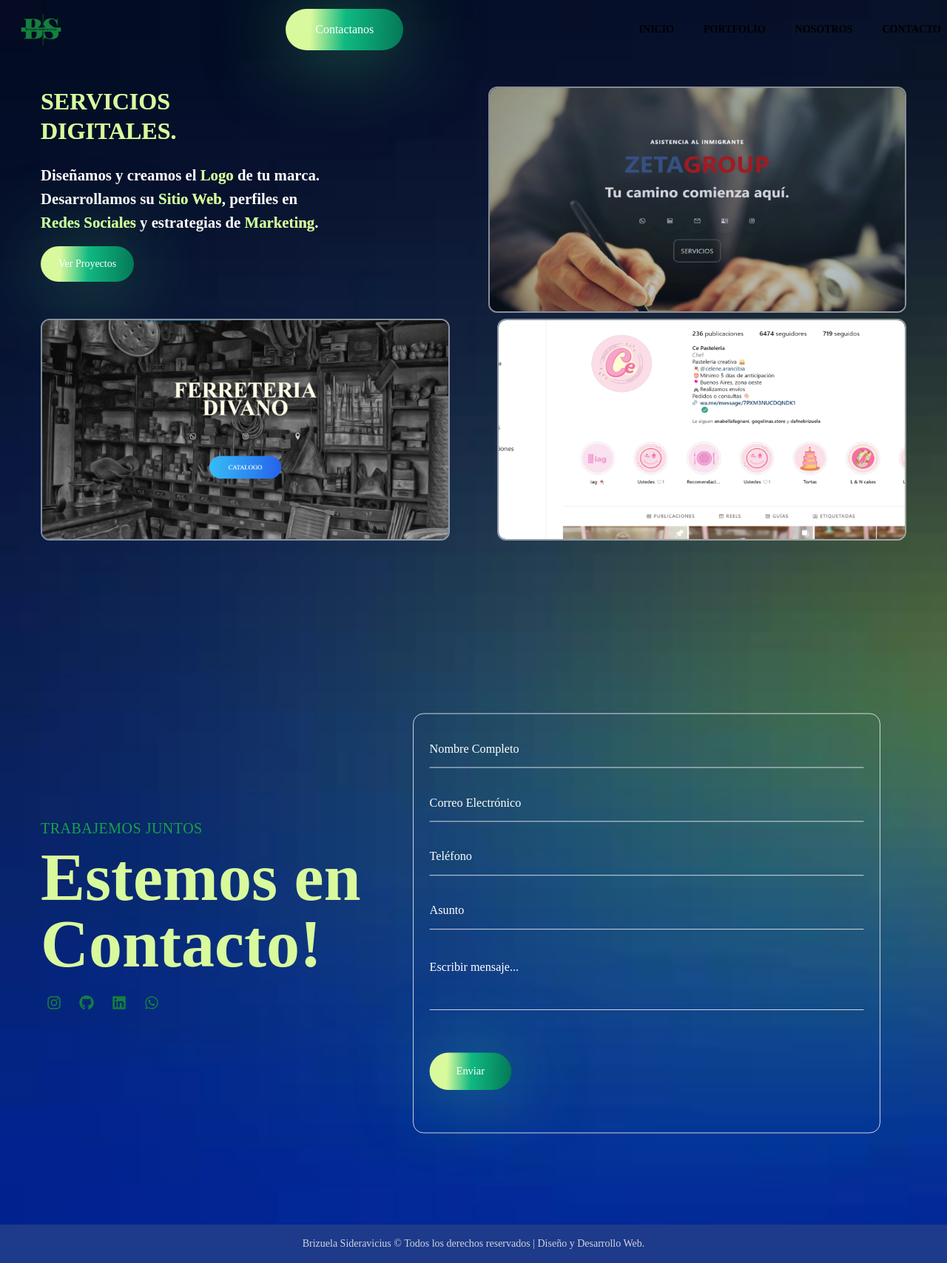
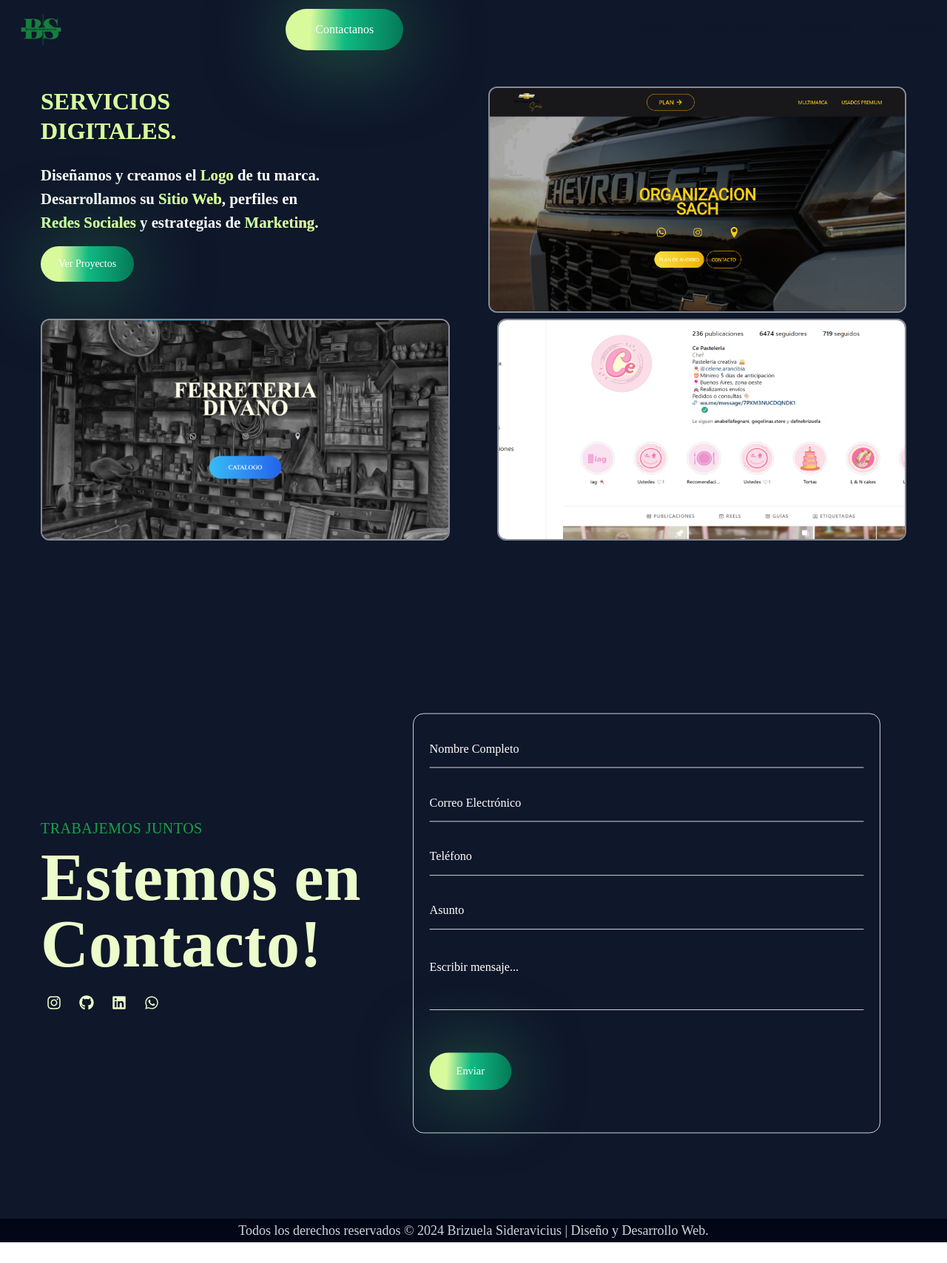
Before and after one commit to santibrizuela/brizuelasideravicius, a React (Create React App) app: page /work in a window 1280 px wide. Shown: the whole page at 74% size. After the commit the page ends 1680 px from the top, so only its background shows below. Built offline with nearby package versions, Linux system fonts and the light colour scheme.

Commit message:
stylesssss

```diff
--- a/src/App.js
+++ b/src/App.js
@@ -16,7 +16,7 @@
 
 const App = () => {
   return (
-    <div className='bg-site bg-no-repeat bg-cover overflow-hidden'>
+    <div className='bg-slate-900 bg-no-repeat bg-cover overflow-hidden'>
 
       <Navbar />
       <WhatsappScroll />
--- a/src/components/About.js
+++ b/src/components/About.js
@@ -36,7 +36,7 @@
             viewport={{ once: false, amount: 0.3 }}
             className='flex-1 text-center lg:text-start'
           >
-            <h2 className='h2 text-lime-200 w-max mx-auto'>About us.</h2>
+            <h2 className='h2 text-lime-100 w-max mx-auto'>About us.</h2>
             <h3 className='h3 mb-4'>
               Nos dedicamos al <a href='/branding' className='text-gradient text-lime-200'>Diseño Gráfico</a>,
               <a href='/webdevelopment' className='text-gradient text-lime-200'> Desarrollo Web</a> y
--- a/src/components/Banner.js
+++ b/src/components/Banner.js
@@ -35,7 +35,7 @@
              viewport={{once: false, amount: 0.7}}
              className='mb-6 text-[36px] lg:text-[60px] font-secondary font-semibold uppercase leading-[1]'
           >
-            <span className='text-gradient mr-4'>
+            <span className='text-lime-100 mr-4'>
               <TypeAnimation sequence={[
                 'Diseño',
                 2000,
@@ -61,7 +61,7 @@
              className='mb-8 max-w-lg mx-auto lg:mx-0'
           >
             Digitalizamos tu marca. Te potenciamos en el mundo digital
-            utilizando <a href='/branding' className='font-bold text-lime-200'>Diseño Gráfico</a>, <a href='/webdevelopment' className='font-bold text-lime-200'>Desarrollo Web</a> y <a href='/marketing' className='font-bold text-lime-200'>Marketing Digital</a>.
+            utilizando <a href='/branding' className='font-bold'>Diseño Gráfico</a>, <a href='/webdevelopment' className='font-bold'>Desarrollo Web</a> y <a href='/marketing' className='font-bold'>Marketing Digital</a>.
           </motion.p>
           <motion.div
              variants={fadeIn('up', 0.6)}
@@ -86,7 +86,7 @@
              initial="hidden"
              whileInView={'show'}
              viewport={{once: false, amount: 0.7}}
-             className='flex text-[20px] gap-x-6 max-w-max mx-auto lg:mx-0'
+             className='flex text-4xl gap-x-6 max-w-max mx-auto lg:mx-0'
           >
             <a href='https://www.instagram.com/digitalizamostumarca/' target='_blank' rel='noreferrer'>
               <FaInstagram className='icon-color'/>
--- a/src/components/Contact.js
+++ b/src/components/Contact.js
@@ -20,10 +20,10 @@
           >
             <div>
               <h4 className='text-xl uppercase text-accent
-              font-medium mb-2 tracking-wide hover:text-gradient'>
+              font-medium mb-2 tracking-wide'>
                 Trabajemos Juntos
               </h4>
-              <h2 className='text-lime-200 font-bold text-[45px] lg:text-[90px] leading-none mb-2'>
+              <h2 className='text-lime-100 font-bold text-[45px] lg:text-[90px] leading-none mb-2'>
                 Estemos en <br /> Contacto!
               </h2>
 
--- a/src/components/Footer.js
+++ b/src/components/Footer.js
@@ -2,8 +2,15 @@
 
 const Footer = () => {
   return (
-    <div id='footer' className='w-full text-center text-gray-300'>
-        <p className='bg-blue-900 mt-2 py-4 text-sm'>Brizuela Sideravicius © Todos los derechos reservados | Diseño y Desarrollo Web.</p>
+    <div id='footer' className='w-full text-center bg-slate-950 text-gray-300'>
+      <a
+          className='mt-2 py-4'
+          href="https://brizuelasideravicius.vercel.app/"
+          target="_blank"
+          rel="noreferrer"
+      >
+        Todos los derechos reservados  &copy; {new Date().getFullYear()} Brizuela Sideravicius | Diseño y Desarrollo Web.
+      </a>
     </div>
   )
 }
--- a/src/components/Navbar.js
+++ b/src/components/Navbar.js
@@ -42,7 +42,7 @@
                 href='https://wa.link/1q16ii'
                 className='uppercase'
             >
-                <button className='btn btn-lg btn-outline flex items-center'>
+                <button className='btn btn-lg btn-outline flex items-center ease-in duration-300'>
                   Contactanos
                 </button>
 
@@ -52,7 +52,7 @@
             <div className=''>
               <ul
 
-                className={shadow ? 'hidden md:flex font-semibold text-light' : 'hidden md:flex font-semibold text-black'}>
+                className={shadow ? 'hidden md:flex font-semibold text-light ease-in duration-300' : 'hidden md:flex font-semibold text-slate-900 ease-in duration-300'}>
                 <a href='/'>
                   <li className='ml-10 text-sm uppercase menuNavbar'>Inicio</li>
                 </a>
--- a/src/components/ProjectsFull.js
+++ b/src/components/ProjectsFull.js
@@ -40,7 +40,7 @@
             {/* status */}
             <p className='absolute -bottom-full left-12
             group-hover:bottom-32 transition-all duration-500 z-30'>
-                Proyecto Online
+                En Desarrollo
             </p>
             {/* pretitle */}
             <div className='absolute -bottom-full left-12
@@ -95,6 +95,41 @@
                 </a>
             </div>
         </div>
+        {/* amazonclon */}
+        <div className='group relative overflow-hidden border-2
+        border-white/50 rounded-xl'>
+            {/* overlay */}
+            <div className=' group-hover:bg-black/70 w-full h-full absolute
+            z-30 transition-all duration-300'></div>
+            {/* img */}
+            <img
+            className='group-hover:scale-125 transition-all duration-500'
+            src={Img7}
+            alt='img'
+            />
+            {/* status */}
+            <p className='absolute -bottom-full left-12
+            group-hover:bottom-32 transition-all duration-500 z-30'>
+                En Desarrollo
+            </p>
+            {/* pretitle */}
+            <div className='absolute -bottom-full left-12
+            group-hover:bottom-24 transition-all duration-500 z-30'>
+            <span className='text-gradient'>Cart & Payment</span>
+            </div>
+            {/* title */}
+            <div className='absolute -bottom-full left-12
+            group-hover:bottom-14 transition-all duration-700 z-30'>
+            <span className='text-3xl text-white uppercase'>Amazon Clon</span>
+            </div>
+            {/* button */}
+            <div className='absolute -bottom-full left-12
+            group-hover:bottom-2 transition-all duration-700 z-30'>
+                <a href='https://rreenext.vercel.app/' target='_blank' rel="noreferrer">
+                    <button className='btn btn-sm'>DEMO</button>
+                </a>
+            </div>
+        </div>
         {/* crudauthcart */}
         <div className='group relative overflow-hidden border-2
         border-white/50 rounded-xl'>
@@ -126,41 +161,6 @@
             <div className='absolute -bottom-full left-12
             group-hover:bottom-2 transition-all duration-700 z-30'>
                 <a href='https://cartauthcrud.netlify.app/' target='_blank' rel="noreferrer">
-                    <button className='btn btn-sm'>DEMO</button>
-                </a>
-            </div>
-        </div>
-        {/* amazonclon */}
-        <div className='group relative overflow-hidden border-2
-        border-white/50 rounded-xl'>
-            {/* overlay */}
-            <div className=' group-hover:bg-black/70 w-full h-full absolute
-            z-30 transition-all duration-300'></div>
-            {/* img */}
-            <img
-            className='group-hover:scale-125 transition-all duration-500'
-            src={Img7}
-            alt='img'
-            />
-            {/* status */}
-            <p className='absolute -bottom-full left-12
-            group-hover:bottom-32 transition-all duration-500 z-30'>
-                En Desarrollo
-            </p>
-            {/* pretitle */}
-            <div className='absolute -bottom-full left-12
-            group-hover:bottom-24 transition-all duration-500 z-30'>
-            <span className='text-gradient'>Cart & Payment</span>
-            </div>
-            {/* title */}
-            <div className='absolute -bottom-full left-12
-            group-hover:bottom-14 transition-all duration-700 z-30'>
-            <span className='text-3xl text-white uppercase'>Amazon Clon</span>
-            </div>
-            {/* button */}
-            <div className='absolute -bottom-full left-12
-            group-hover:bottom-2 transition-all duration-700 z-30'>
-                <a href='https://rreenext.vercel.app/' target='_blank' rel="noreferrer">
                     <button className='btn btn-sm'>DEMO</button>
                 </a>
             </div>
@@ -215,12 +215,12 @@
             {/* status */}
             <p className='absolute -bottom-full left-12
             group-hover:bottom-32 transition-all duration-500 z-30'>
-                Proyecto Activo
+                Proyecto Finalizado
             </p>
             {/* pretitle */}
             <div className='absolute -bottom-full left-12
             group-hover:bottom-24 transition-all duration-500 z-30'>
-            <span className='text-gradient'>Desarrollo Frontend y de Marca</span>
+            <span className='text-gradient'>Desarrollo de Marca y Frontend</span>
             </div>
             {/* title */}
             <div className='absolute -bottom-full left-12
--- a/src/components/Work.js
+++ b/src/components/Work.js
@@ -5,7 +5,7 @@
 import { fadeIn } from '../variants';
 // img
 import portfolioDivano3 from '../assets/portfolioDivano3.png';
-import portfolioZetaGroup from '../assets/portfolioZetaGroup.png';
+import portfolioOrgsach from '../assets/portfolioOrgsach.png';
 import portfolioCe from '../assets/portfolioCePasteleria.png';
 
 const Work = () => {
@@ -23,7 +23,7 @@
           <div>
 
             <h2 className='h2 leading-tight font-bold text-lime-200 mx-auto'>
-              <a href='/skills' className='text-gradient text-lime-200 w-min'>
+              <a href='/portfolio' className='text-gradient text-lime-200 w-min'>
                   Servicios <br />
                   Digitales.
               </a>
@@ -40,7 +40,7 @@
             </a>
 
           </div>
-          {/* image */}
+          {/* ORGSACH */}
           <div className='group relative overflow-hidden border-2
           border-white/50 rounded-xl'>
             {/* overlay */}
@@ -48,24 +48,24 @@
             z-40 transition-all duration-300'></div>
             {/* img */}
             <img
-              className='scale-125 group-hover:scale-150 transition-all duration-500'
-              src={portfolioZetaGroup}
-              alt='Zeta Group'
+              className='scale-100 group-hover:scale-150 transition-all duration-500'
+              src={portfolioOrgsach}
+              alt='Organización Sach'
             />
             {/* pretitle */}
             <div className='absolute -bottom-full left-12
             group-hover:bottom-24 transition-all duration-500 z-50'>
-              <span className='text-gradient'>Diseño UX/UI</span>
+              <span className='text-gradient'>Diseño y Desarrollo Web</span>
             </div>
             {/* title */}
             <div className='absolute -bottom-full left-12
             group-hover:bottom-14 transition-all duration-700 z-50'>
-              <span className='text-3xl text-white'>ZETA GROUP</span>
+              <span className='text-3xl text-white'>ORG SACH</span>
             </div>
             {/* button */}
             <div className='absolute -bottom-full left-12
             group-hover:bottom-2 transition-all duration-700 z-50'>
-                <a href='https://zgroup-nextjs.vercel.app/' target='_blank' rel="noreferrer">
+                <a href='https://orgsach.netlify.app/' target='_blank' rel="noreferrer">
                     <button className='btn btn-sm'>DEMO</button>
                 </a>
             </div>
@@ -92,7 +92,7 @@
             {/* pretitle */}
             <div className='absolute -bottom-full left-12
             group-hover:bottom-24 transition-all duration-500 z-50'>
-              <span className='text-gradient'>Desarrollo Frontend y de Marca</span>
+              <span className='text-gradient'>Desarrollo de Marca y Frontend</span>
             </div>
             {/* title */}
             <div className='absolute -bottom-full left-12
--- a/src/index.css
+++ b/src/index.css
@@ -51,12 +51,6 @@
   border-radius: 100%;
 }
 
-.mask{
-  background-image: linear-gradient(rgba(0, 0, 0, 0.2), rgba(0, 0, 0, 0.2)), url('./assets/headerImg.jpg');
-  background-size: cover;
-  background-position: center;
-}
-
 @layer base {
   body {
     @apply font-secondary text-lg leading-8 text-white;
@@ -68,7 +62,7 @@
     @apply font-primary font-semibold text-[26px] mb-6 leading-[46px];
   }
   .btn {
-    @apply rounded-full font-primary text-white font-medium;
+    @apply rounded-full font-primary text-white font-medium ease-in duration-300;
   }
   .btn-sm {
     @apply h-[48px] px-6 text-sm;
@@ -86,18 +80,18 @@
     @apply py-8 lg:py-24 lg:h-screen flex items-center;
   }
   .icon-color{
-    @apply text-green-700 hover:text-lime-400;
+    @apply text-lime-100 hover:text-green-700 ease-in duration-300;
   }
   .text-lime-200{
-    @apply hover:text-gradient
+    @apply hover:text-gradient ease-in duration-300;
   }
   .menuNav{
-    @apply  text-green-700 hover:text-lime-200
+    @apply  text-green-700 hover:text-lime-200 ease-in duration-300;
   }
   .menuNavbar{
     @apply  hover:text-lime-200
   }
   .icolink{
-    @apply hover:bg-gradient-to-r from-[#10B981] to-[#bef264] hover:text-white
+    @apply hover:bg-gradient-to-r from-[#10B981] to-[#bef264] hover:text-white ease-in duration-300
   }
 }
```
